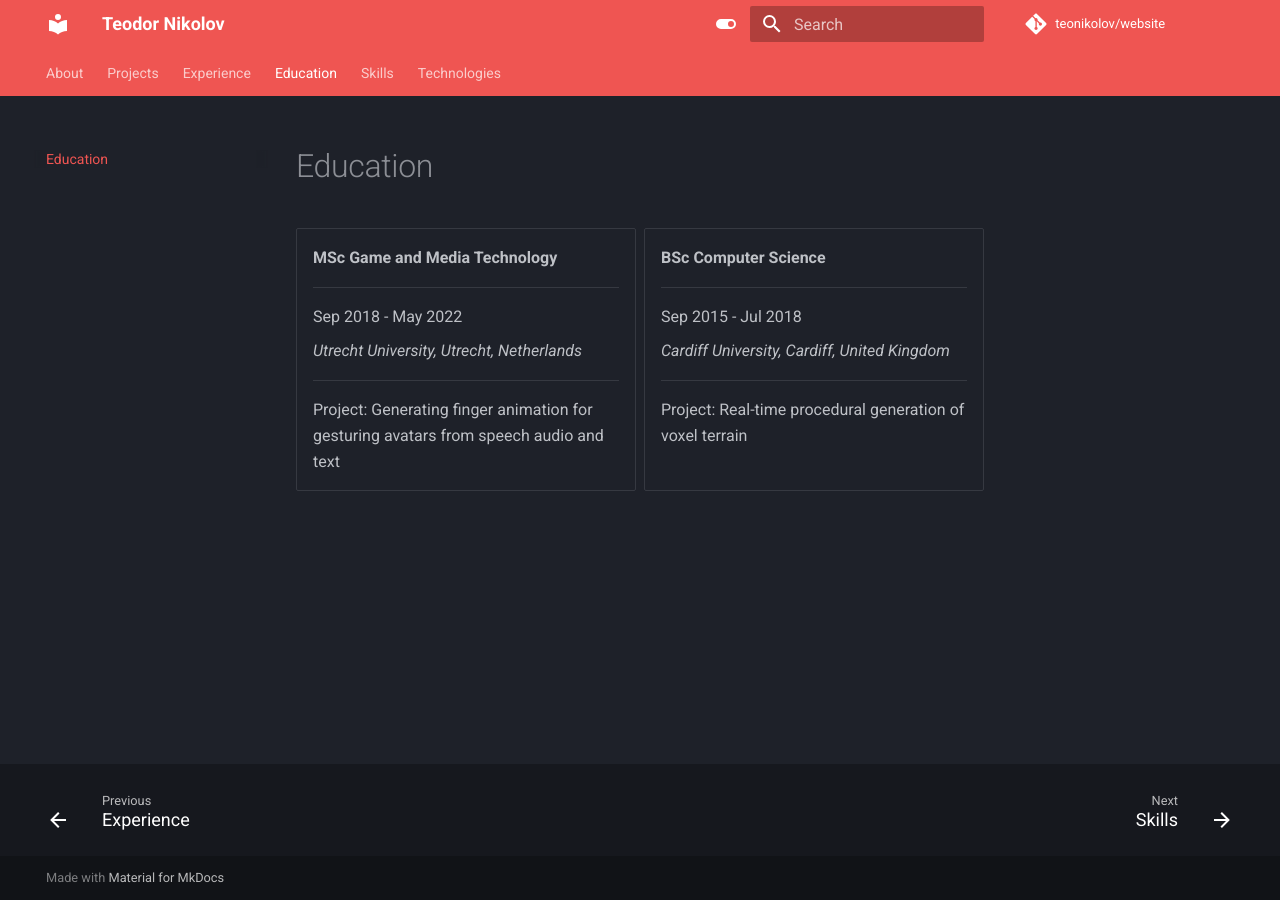
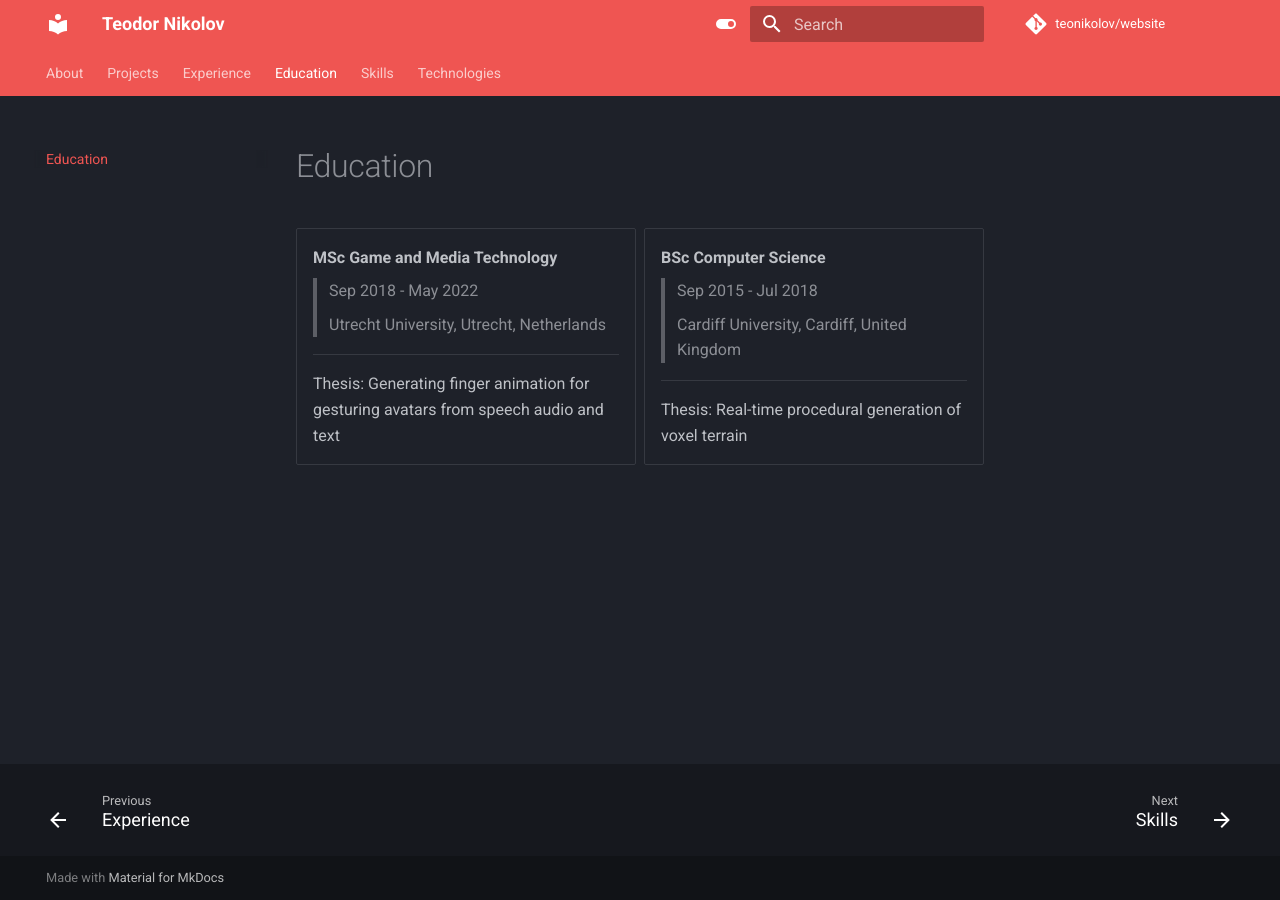
Before and after one commit to TeoNikolov/website, an MkDocs documentation site: the page built from docs/education.md, in a window 1280 px wide. Built offline with MkDocs 1.6.1 and Material for MkDocs 9.7.7, drawn with Linux system fonts in a browser that asks for light colours; comment, search, counter and statistics services are not loaded; some of the changed lines change nothing that is shown.

Commit message:
Update education.md

```diff
--- a/docs/education.md
+++ b/docs/education.md
@@ -4,26 +4,22 @@
 
 - **MSc Game and Media Technology**
 
-    ---
-
-    Sep 2018 - May 2022
-
-    *Utrecht University, Utrecht, Netherlands*
+    > Sep 2018 - May 2022
+    >
+    > Utrecht University, Utrecht, Netherlands
 
     ---
 
-    Project: Generating finger animation for gesturing avatars from speech audio and text
+    Thesis: Generating finger animation for gesturing avatars from speech audio and text
 
 - **BSc Computer Science**
 
-    ---
-
-    Sep 2015 - Jul 2018
-
-    *Cardiff University, Cardiff, United Kingdom*
+    > Sep 2015 - Jul 2018
+    >
+    > Cardiff University, Cardiff, United Kingdom
 
     ---
 
-    Project: Real-time procedural generation of voxel terrain
+    Thesis: Real-time procedural generation of voxel terrain
 
 </div>
```
